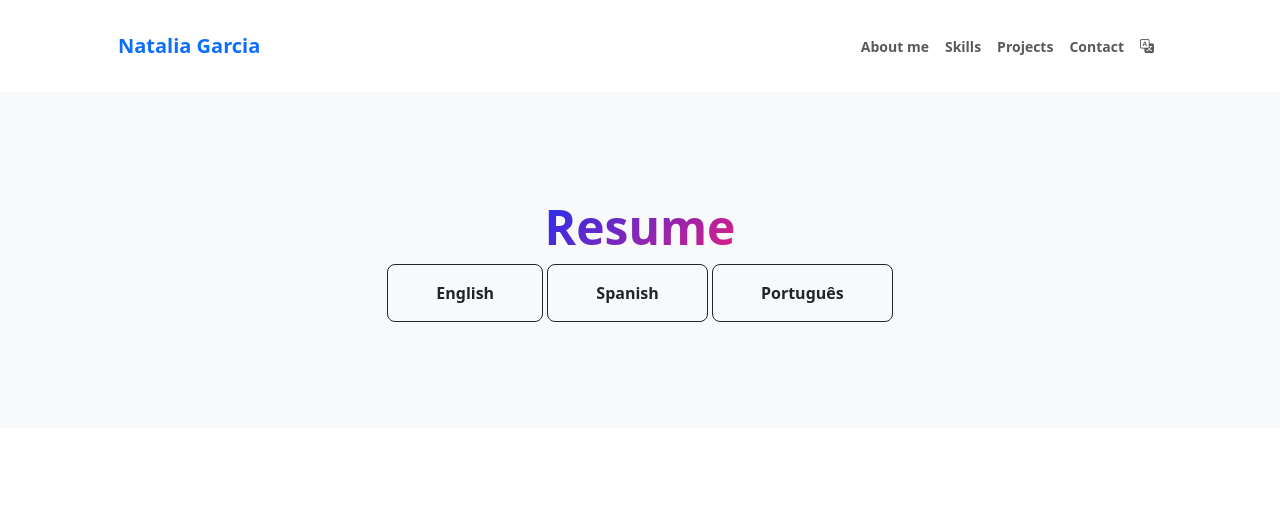
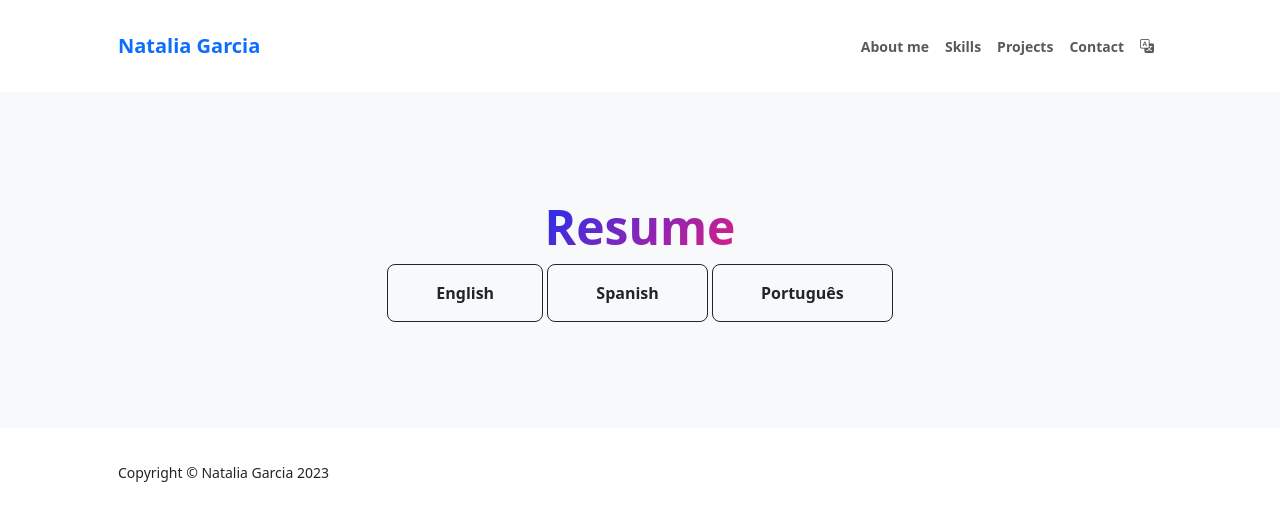
Before and after one commit to NatsOrtega/nataliagarciao.io, a plain HTML site: page indexresume.html in a window 1280 px wide. Drawn offline with nearby package versions, Linux system fonts and the light colour scheme.

Commit message:
Footer added
 Footer section added to resume page and meta cache control added to all pages

```diff
--- a/indexresume.html
+++ b/indexresume.html
@@ -3,6 +3,9 @@
 <head>
     <meta charset="UTF-8">
     <meta name="viewport" content="width=device-width, initial-scale=1.0">
+    <meta http-equiv='cache-control' content='no-cache'>
+    <meta http-equiv='expires' content='0'>
+    <meta http-equiv='pragma' content='no-cache'>
     <title>Natalia Garcia</title>
     <link rel="stylesheet" href="style.css">
     <link rel="icon" href="images/Nats memoji.png" type="image/x-icon">
@@ -53,5 +56,13 @@
             </div>
         </section>
     </main>
+    <footer class="bg-white py-4 mt-auto">
+        <div class="container px-5">
+            <div class="row align-items-center justify-content-between flex-column flex-sm-row">
+                <div class="col-auto"><div class="small m-0">Copyright &copy; Natalia Garcia 2023</div></div>
+            </div>
+        </div>
+    </footer>
+    <script src="https://cdn.jsdelivr.net/npm/bootstrap@5.3.0/dist/js/bootstrap.bundle.min.js" integrity="sha384-geWF76RCwLtnZ8qwWowPQNguL3RmwHVBC9FhGdlKrxdiJJigb/j/68SIy3Te4Bkz" crossorigin="anonymous"></script>
 </body>
 </html>
```
Also changed, not shown: index.html (+3 -0 lines), index1.html (+3 -0 lines), index2.html (+3 -0 lines), index3.html (+3 -0 lines), index4.html (+3 -0 lines), index5.html (+3 -0 lines), index6.html (+3 -0 lines), index7.html (+3 -0 lines), indexpt.html (+3 -0 lines), indexsp.html (+3 -0 lines).
